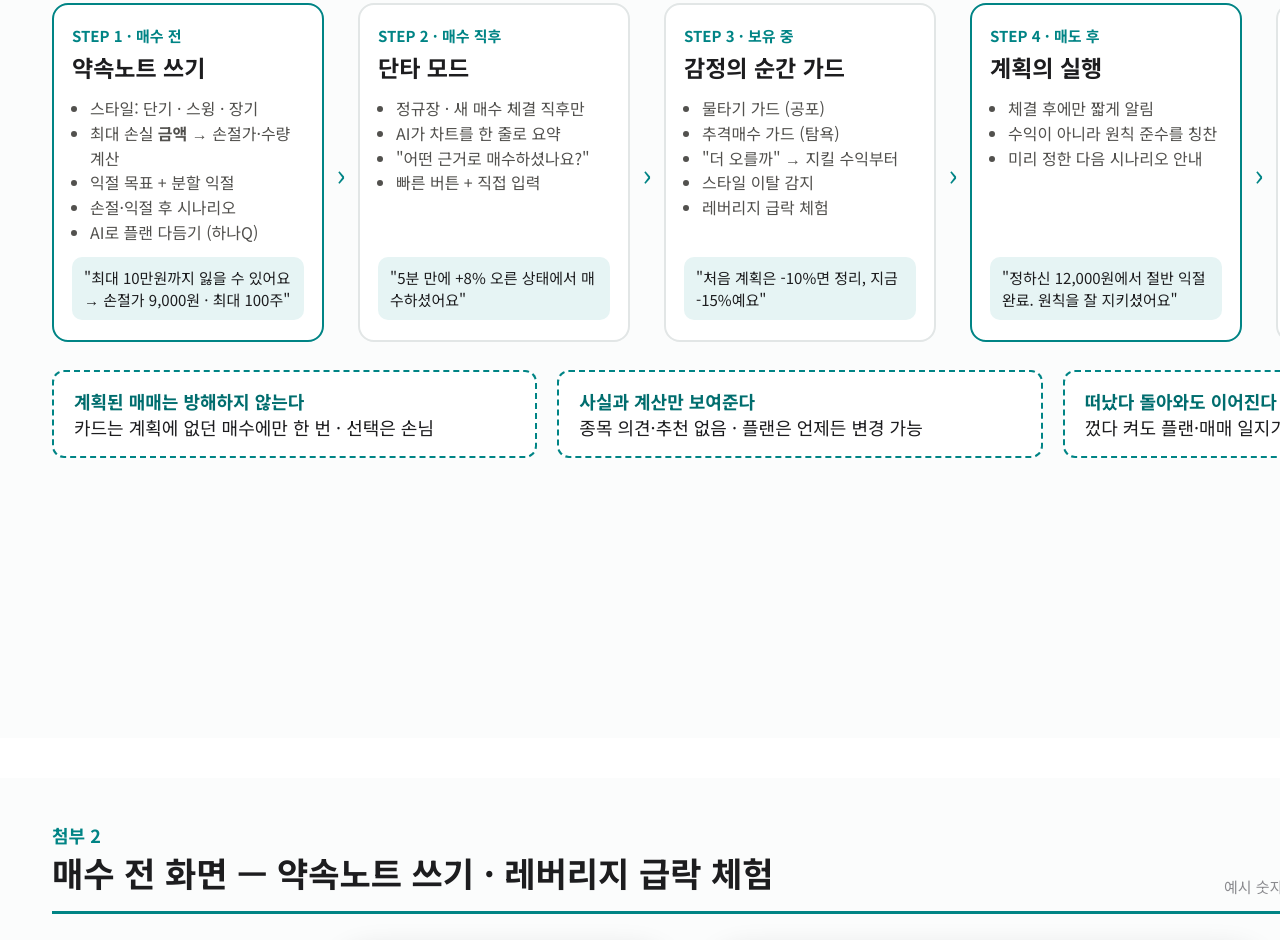
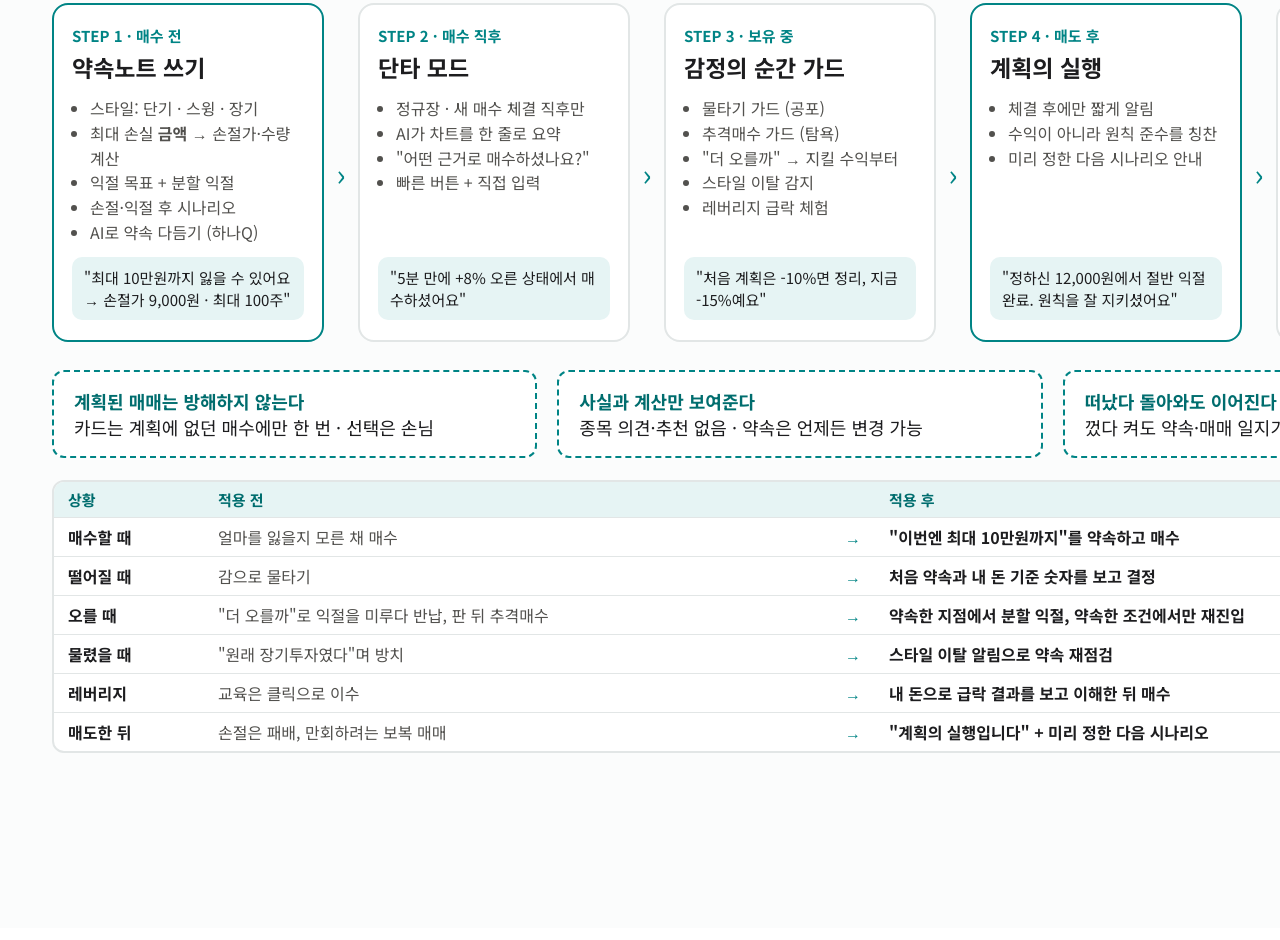
Before and after one commit to shinheecheol43-star/AI-, a plain HTML site: page contest/report/첨부이미지.html in a window 1280 px wide. Shown: the part 262-1202 px from the top of the page. Drawn offline with Linux system fonts and the light colour scheme.

Commit message:
Add plain-text submission version following official template; before/after table in attachment 1
Co-Authored-By: Claude Opus 5.5 <noreply@anthropic.com>
Claude-Session: https://claude.ai/code/session_01TKkDqm14RjDDXPetjfDB7T

```diff
--- a/contest/report/첨부이미지.html
+++ b/contest/report/첨부이미지.html
@@ -65,6 +65,14 @@ body{margin:0;font-family:"NotoKRL","NotoKR",sans-serif;color:var(--ink);backgro
 .row b{font-size:14px;}
 .cap{text-align:center;font-size:17px;font-weight:700;margin-top:12px;color:var(--ink);}
 .capw{display:flex;flex-direction:column;align-items:center;}
+.ba{width:100%;border-collapse:separate;border-spacing:0;margin-top:22px;font-size:16px;background:#fff;border:2px solid var(--line);border-radius:12px;overflow:hidden;}
+.ba th,.ba td{padding:7px 14px;border-bottom:1px solid var(--line);text-align:left;}
+.ba tr:last-child td{border-bottom:none;}
+.ba th{background:var(--teal-l);color:var(--teal-d);font-size:15px;}
+.ba td.k{font-weight:700;width:150px;}
+.ba td.b{color:var(--ink2);}
+.ba td.a{font-weight:700;}
+.ba td.ar{color:var(--teal);width:30px;text-align:center;font-weight:700;}
 .virtual{position:absolute;right:52px;bottom:22px;font-size:14px;color:var(--muted);}
 svg text{font-family:"NotoKRL","NotoKR",sans-serif;}
 </style>
@@ -72,12 +80,12 @@ svg text{font-family:"NotoKRL","NotoKR",sans-serif;}
 <body>
 
 <!-- ================= 1. 서비스 흐름도 ================= -->
-<div class="sheet" id="img1">
+<div class="sheet" id="img1" style="height:1190px">
   <div class="head"><div><div class="no">첨부 1</div><h1>하나뿐인 약속노트 — 매수 전에 쓰고, 순간마다 꺼내 보여준다</h1></div><div class="note">신청한 손님만 이용하는 '선택한 보호'</div></div>
   <div class="banner">예측 말고 대응 — 대응은 매수하기 전에 정한다<span>결정은 손님이, 앱은 손님의 약속을 기억한다</span></div>
   <div class="flow">
     <div class="stage hot"><div class="when">STEP 1 · 매수 전</div><h3>약속노트 쓰기</h3>
-      <ul><li>스타일: 단기 · 스윙 · 장기</li><li>최대 손실 <b>금액</b> → 손절가·수량 계산</li><li>익절 목표 + 분할 익절</li><li>손절·익절 후 시나리오</li><li>AI로 플랜 다듬기 (하나Q)</li></ul>
+      <ul><li>스타일: 단기 · 스윙 · 장기</li><li>최대 손실 <b>금액</b> → 손절가·수량 계산</li><li>익절 목표 + 분할 익절</li><li>손절·익절 후 시나리오</li><li>AI로 약속 다듬기 (하나Q)</li></ul>
       <div class="msg">"최대 10만원까지 잃을 수 있어요 → 손절가 9,000원 · 최대 100주"</div></div>
     <div class="arrow">›</div>
     <div class="stage"><div class="when">STEP 2 · 매수 직후</div><h3>단타 모드</h3>
@@ -98,9 +106,18 @@ svg text{font-family:"NotoKRL","NotoKR",sans-serif;}
   </div>
   <div class="rules">
     <div class="rule"><b>계획된 매매는 방해하지 않는다</b><br>카드는 계획에 없던 매수에만 한 번 · 선택은 손님</div>
-    <div class="rule"><b>사실과 계산만 보여준다</b><br>종목 의견·추천 없음 · 플랜은 언제든 변경 가능</div>
-    <div class="rule"><b>떠났다 돌아와도 이어진다</b><br>껐다 켜도 플랜·매매 일지가 그대로</div>
+    <div class="rule"><b>사실과 계산만 보여준다</b><br>종목 의견·추천 없음 · 약속은 언제든 변경 가능</div>
+    <div class="rule"><b>떠났다 돌아와도 이어진다</b><br>껐다 켜도 약속·매매 일지가 그대로</div>
   </div>
+  <table class="ba">
+    <tr><th>상황</th><th>적용 전</th><th></th><th>적용 후</th></tr>
+    <tr><td class="k">매수할 때</td><td class="b">얼마를 잃을지 모른 채 매수</td><td class="ar">→</td><td class="a">"이번엔 최대 10만원까지"를 약속하고 매수</td></tr>
+    <tr><td class="k">떨어질 때</td><td class="b">감으로 물타기</td><td class="ar">→</td><td class="a">처음 약속과 내 돈 기준 숫자를 보고 결정</td></tr>
+    <tr><td class="k">오를 때</td><td class="b">"더 오를까"로 익절을 미루다 반납, 판 뒤 추격매수</td><td class="ar">→</td><td class="a">약속한 지점에서 분할 익절, 약속한 조건에서만 재진입</td></tr>
+    <tr><td class="k">물렸을 때</td><td class="b">"원래 장기투자였다"며 방치</td><td class="ar">→</td><td class="a">스타일 이탈 알림으로 약속 재점검</td></tr>
+    <tr><td class="k">레버리지</td><td class="b">교육은 클릭으로 이수</td><td class="ar">→</td><td class="a">내 돈으로 급락 결과를 보고 이해한 뒤 매수</td></tr>
+    <tr><td class="k">매도한 뒤</td><td class="b">손절은 패배, 만회하려는 보복 매매</td><td class="ar">→</td><td class="a">"계획의 실행입니다" + 미리 정한 다음 시나리오</td></tr>
+  </table>
   <div class="virtual">※ 서비스 구조 예시 (가상)</div>
 </div>
 
```
Also changed, not shown: contest/08_접수페이지_입력본.txt (added), contest/report/첨부1_서비스흐름도.png, contest/report/첨부2_매수플랜_레버리지.png, contest/report/첨부3_순간별카드.png.
